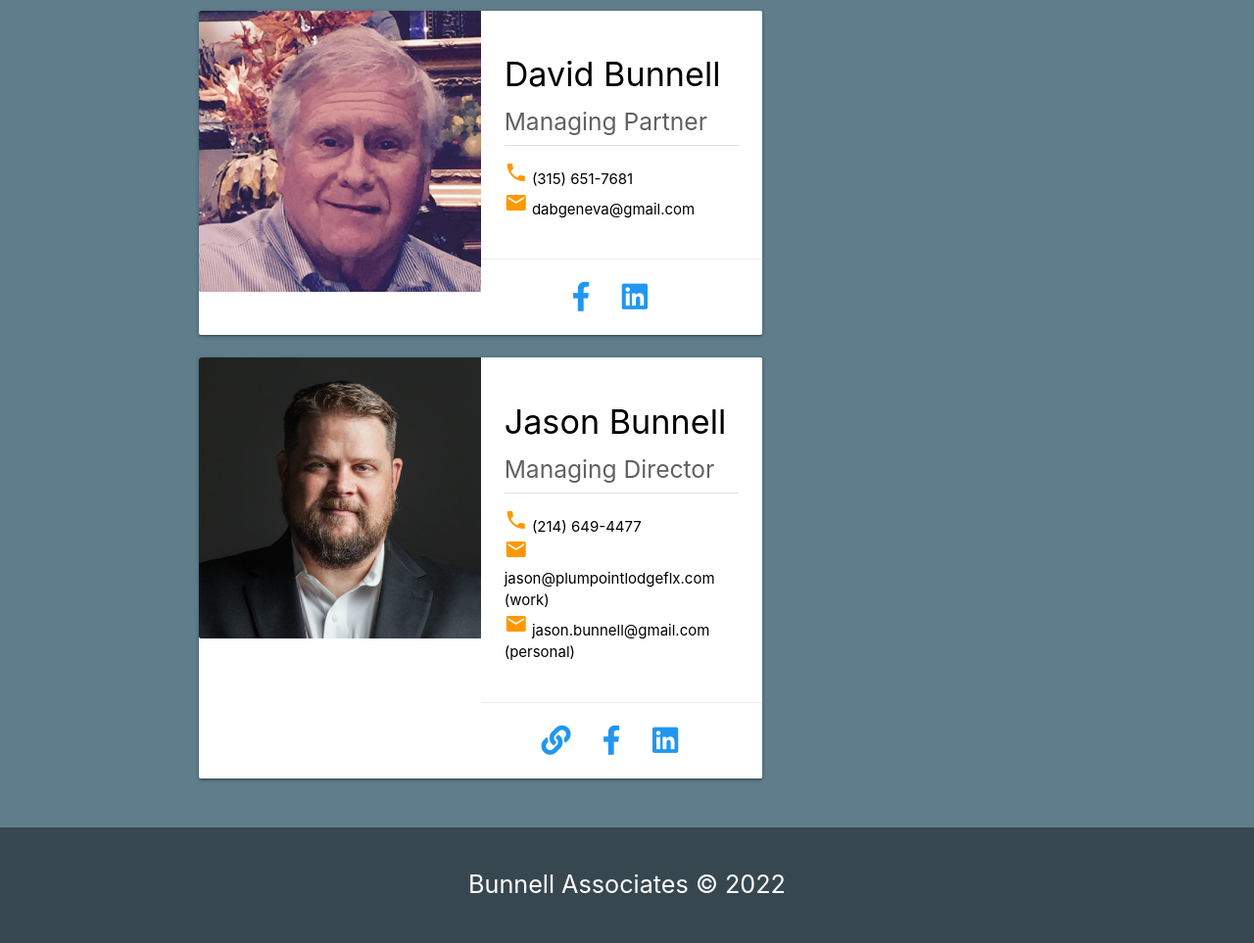
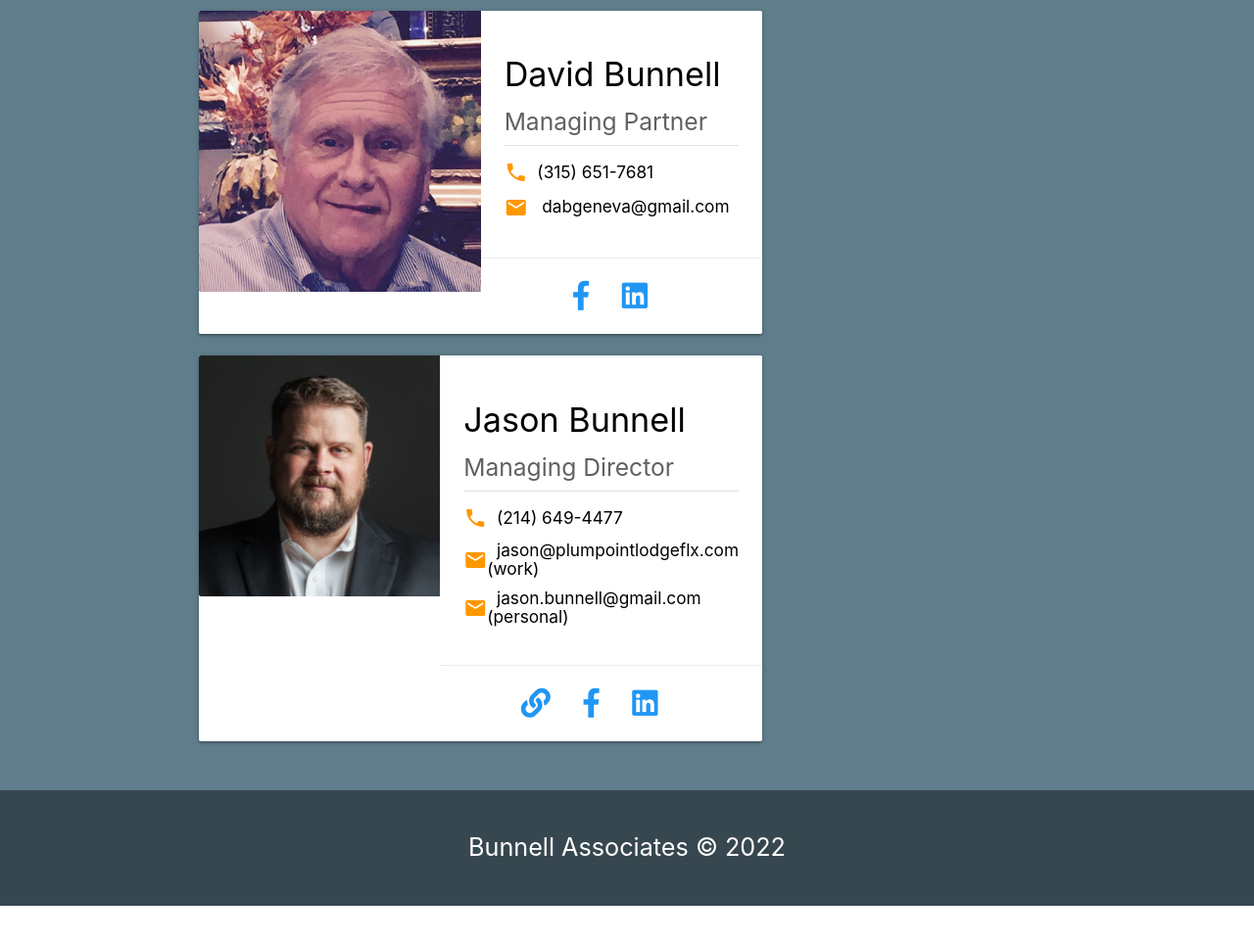
Before and after one commit to jasonbunnell/bunnell-assoc, a website: page index.html in a window 1280 px wide. Shown: the part 1345-2308 px from the top of the page at 98% size. After the commit the page ends 2270 px from the top, so only its background shows below. Drawn offline with nearby package versions, Linux system fonts and the light colour scheme.

Commit message:
Updated team card formatting.

```diff
--- a/index.html
+++ b/index.html
@@ -32,7 +32,7 @@
          <div class="container">
             <div class="nav-wrapper">
                <a href="#home" class="brand-logo">
-                  <span class="headline-1 48 medium">BUNNELL</span>
+                  <span class="headline-1 48 bold">BUNNELL</span>
                   <span class="headline-1 48 light">ASSOCIATES</span>
                   <ul class="right hide-on-med-and-down">
                      <li>
@@ -247,13 +247,14 @@
                         <h5 class="grey-text text-darken-2 left-align">Managing Partner</h5>
                         <div class="divider"></div>
                         <ul>
-                           <li class="black-text left-align ">
-                              <i class="material-icons orange-text">phone</i>
-                              (315) 651-7681
+                           <li class="black-text left-align">
+                              <h6 class="valign-wrapper"><i
+                                    class="material-icons orange-text">phone</i>&nbsp;&nbsp;(315) 651-7681
+                              </h6>
                            </li>
                            <li class="black-text left-align">
-                              <i class="material-icons orange-text">email</i>
-                              dabgeneva@gmail.com
+                              <h6 class="valign-wrapper"><i class="material-icons orange-text">email</i>&nbsp;&nbsp;
+                                 dabgeneva@gmail.com</h6>
                            </li>
                         </ul>
                      </div>
@@ -279,16 +280,18 @@
                         <div class="divider"></div>
                         <ul>
                            <li class="black-text left-align ">
-
-                              <i class="material-icons orange-text">phone</i> (214) 649-4477
+                              <h6 class="valign-wrapper"><i
+                                    class="material-icons orange-text">phone</i>&nbsp;&nbsp;(214) 649-4477</h6>
                            </li>
                            <li class="black-text left-align">
-                              <i class="material-icons orange-text">email</i>
-                              jason@plumpointlodgeflx.com (work)
+                              <h6 class="valign-wrapper"><i
+                                    class="material-icons orange-text">email</i>&nbsp;&nbsp;jason@plumpointlodgeflx.com
+                                 (work)</h6>
                            </li>
                            <li class="black-text left-align">
-                              <i class="material-icons orange-text">email</i>
-                              jason.bunnell@gmail.com (personal)
+                              <h6 class="valign-wrapper"><i
+                                    class="material-icons orange-text">email</i>&nbsp;&nbsp;jason.bunnell@gmail.com
+                                 (personal)</h6>
                            </li>
                         </ul>
                      </div>
```
